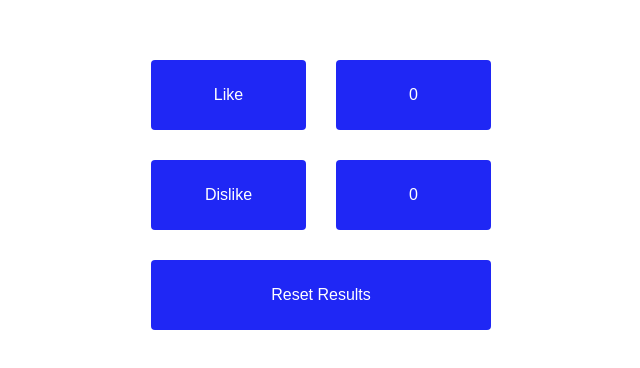
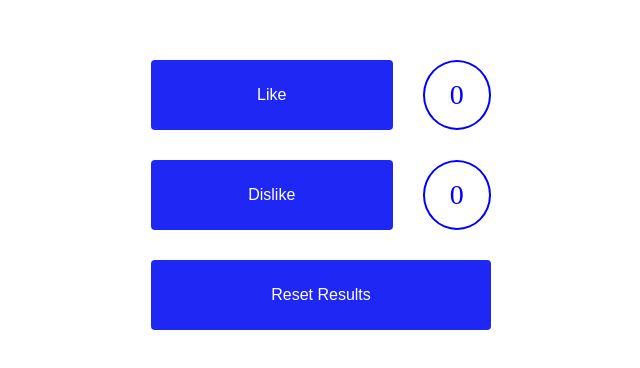
Before and after one commit to SchneiderIrene/React, a React (Create React App) app: page / in a window 1280 px wide. Shown: the top 368 px of the page, without its empty margins (319-959 px from the left). Built offline with nearby package versions, Linux system fonts and the light colour scheme.

Commit message:
comments counter

```diff
--- a/src/components/Feedback/Feedback.jsx
+++ b/src/components/Feedback/Feedback.jsx
@@ -8,11 +8,11 @@ function Feedback() {
     const [countDislike, setCountDislike] = useState(0);
 
     const onPlusLike = ()=> {
-        setCountLike((p) => p + 1);
+        setCountLike((prevValue) => prevValue + 1);
     }
 
     const onPlusDislike = ()=> {
-        setCountDislike((p) => p + 1);
+        setCountDislike((prevValue) => prevValue + 1);
     }
 
     const onResetResult = ()=>{
@@ -24,13 +24,13 @@ function Feedback() {
     <div className="component-container">
       <div className="button">
         <Button name='Like' onButtonClick={onPlusLike}/>
-        <Button  name={countLike}/>
+        <div className='counter'>{countLike}</div>
 
       </div>
 
       <div className="button">
       <Button name='Dislike'onButtonClick={onPlusDislike}/>
-      <Button name={countDislike}/>
+      <div className='counter'>{countDislike}</div>
 
       </div>
 
--- a/src/components/Feedback/styles.css
+++ b/src/components/Feedback/styles.css
@@ -10,3 +10,14 @@
     display: flex;
     gap: 30px;
 }
+
+.counter {
+    display: flex;
+    font-size: 28px;
+    justify-content: center;
+    align-items: center;
+    border: 2px solid blue;
+    width: 100px;
+    border-radius: 50%;
+    color: blue;
+}
```
